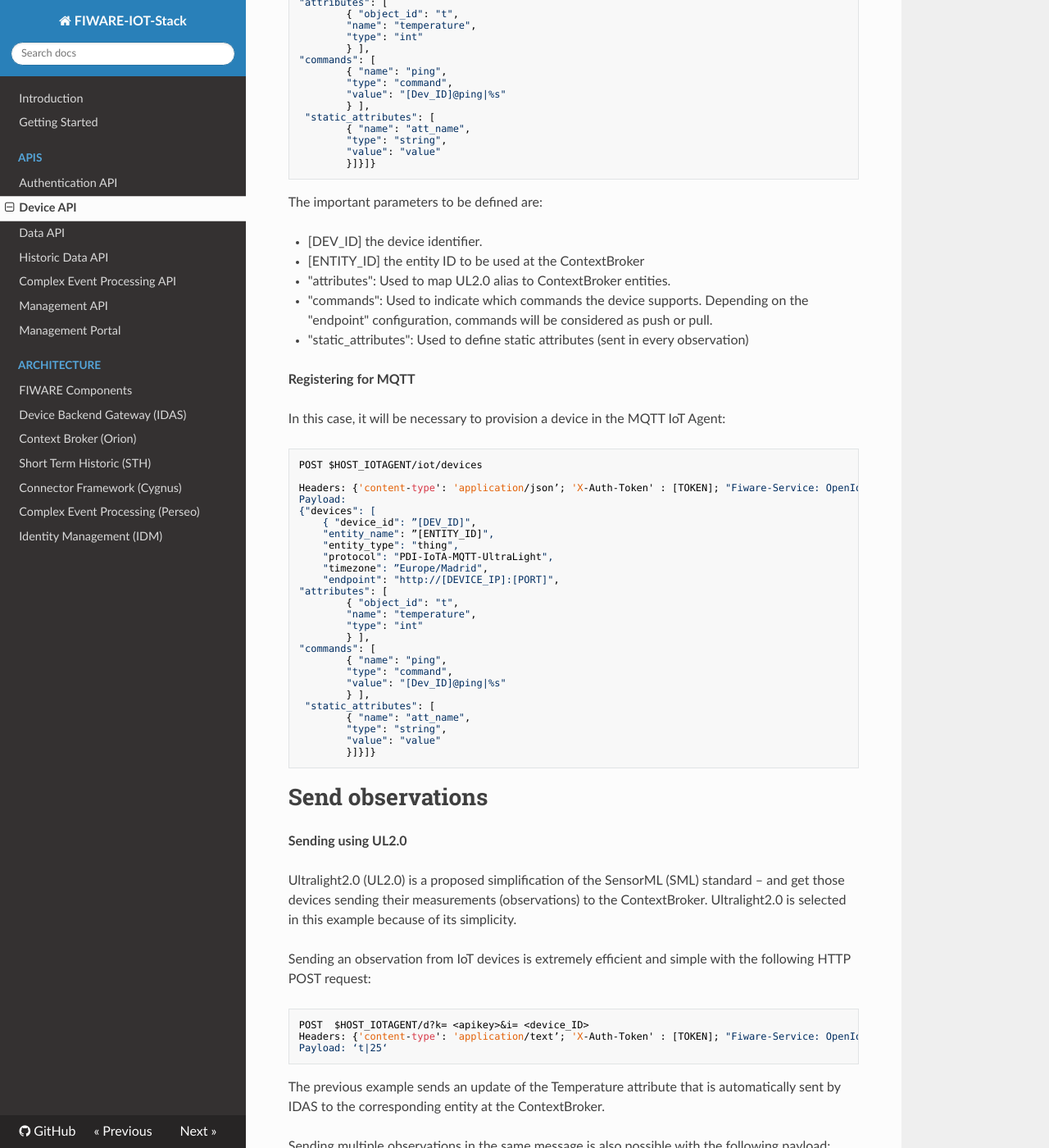
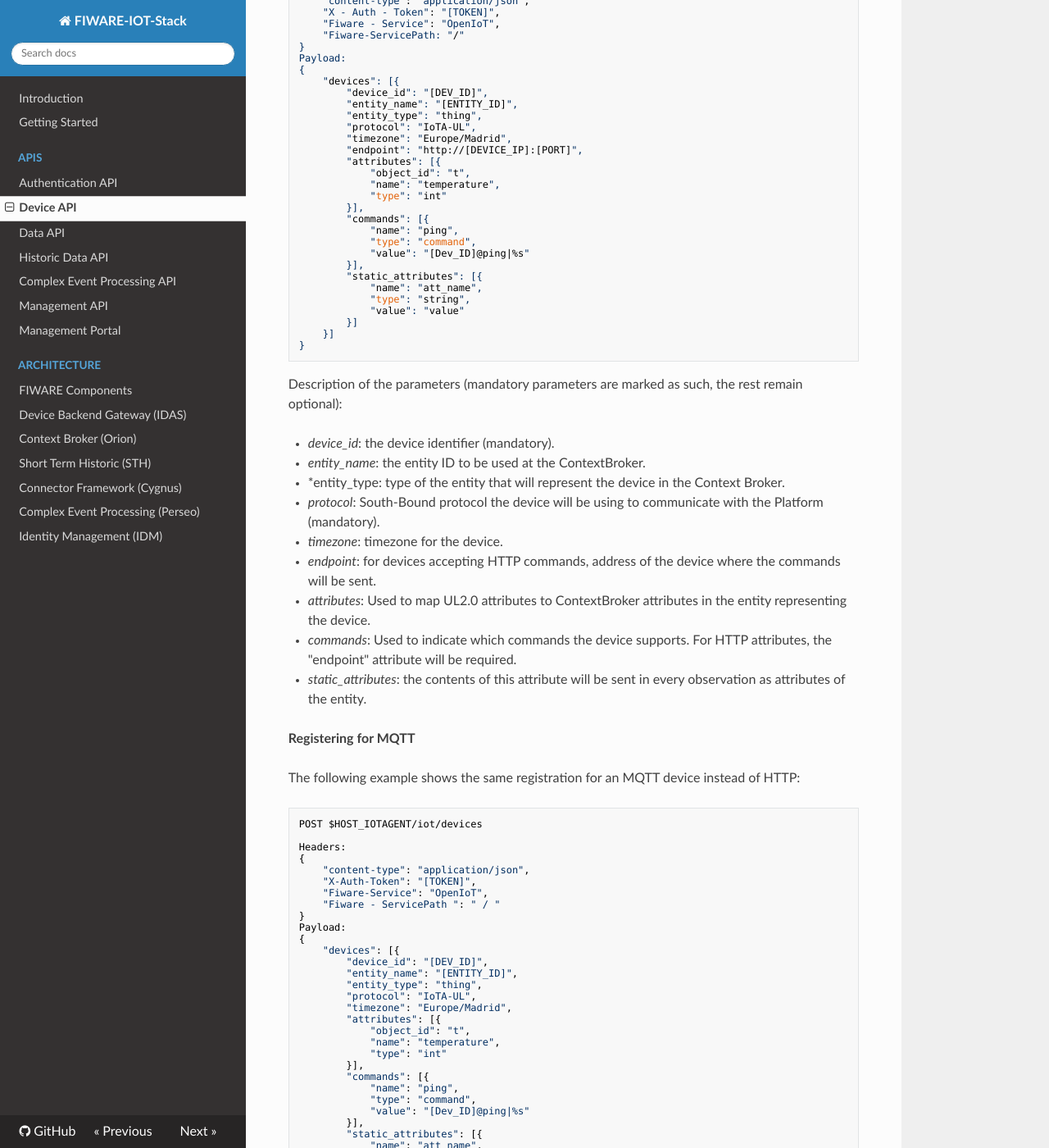
Before and after one commit to telefonicaid/thinking-cities, an MkDocs documentation site: the page built from docs/device_api.md, in a window 1280 px wide and 1400 px high, scrolled down 883 px. Shown: the whole window at 82% size. Built offline with MkDocs 1.6.1, drawn with Linux system fonts in a browser that asks for light colours; nearby versions of some CDN libraries; old or Windows-style settings are respelled for this version of MkDocs; some of the changed text lies outside the part shown.

Commit message:
Update device provisioning requests

````diff
--- a/docs/device_api.md
+++ b/docs/device_api.md
@@ -1,11 +1,18 @@
 
-Device API allows you to:
+In order to send information from the devices to the platform, you can use the IoT Agents. This components
+map South-Bound protocol requests coming from the device to NGSI requests to a Context Broker, that will help you
+mapping your device data to an NGSI Entity and attributes.
+
+The Device API allows you to:
 
 - Register your device to reduce the message footprint and use commands.
 - Send data from the device to the FIWARE IoT Stack
 - Send commands from your application to the device
 
-If you want to quickly connect or simulate virtual devices you may also check FIGWAY, a set of simple python scripts working as a client SDK for any desktop PC, laptop or gateway supporting a python2.7 environment. This way you may skip the steps described below and use the python commands as described in the README.md file available at this [Github repository](https://github.com/telefonicaid/fiware-figway).
+If you want to quickly connect or simulate virtual devices you may also check FIGWAY, a set of simple python scripts
+working as a client SDK for any desktop PC, laptop or gateway supporting a python2.7 environment. This way you may skip
+the steps described below and use the python commands as described in the README.md file available at this [Github
+repository](https://github.com/telefonicaid/fiware-figway).
 
 # Register your IoT device
 
@@ -20,104 +27,148 @@ On this sample a device is registered to send temperature observations using UL2
 ```
 POST $HOST_IOTAGENT/iot/devices
 
-Headers: {'content-type': 'application/json’; 'X-Auth-Token' : [TOKEN]; "Fiware-Service: OpenIoT”; "Fiware-ServicePath: /"}
+Headers:
+{
+	"content-type": "application/json",
+	"X - Auth - Token": "[TOKEN]",
+	"Fiware - Service": "OpenIoT",
+	"Fiware-ServicePath: "/"
+}
 Payload:
-{"devices": [
-	{ "device_id": ”[DEV_ID]",
-  	"entity_name": ”[ENTITY_ID]",
-  	"entity_type": "thing",
- 	"protocol": "PDI-IoTA-UltraLight",
-  	"timezone": ”Europe/Madrid",
-	"endpoint": "http://[DEVICE_IP]:[PORT]",
-"attributes": [
-    	{ "object_id": "t",
-      	"name": "temperature",
-      	"type": "int"
-    	} ],
-"commands": [
-    	{ "name": "ping",
-      	"type": "command",
-      	"value": "[Dev_ID]@ping|%s"
-    	} ],
- "static_attributes": [
-    	{ "name": "att_name",
-      	"type": "string",
-      	"value": "value"
-    	}]}]}
+{
+	"devices": [{
+		"device_id": "[DEV_ID]",
+		"entity_name": "[ENTITY_ID]",
+		"entity_type": "thing",
+		"protocol": "IoTA-UL",
+		"timezone": "Europe/Madrid",
+		"endpoint": "http://[DEVICE_IP]:[PORT]",
+		"attributes": [{
+			"object_id": "t",
+			"name": "temperature",
+			"type": "int"
+		}],
+		"commands": [{
+			"name": "ping",
+			"type": "command",
+			"value": "[Dev_ID]@ping|%s"
+		}],
+		"static_attributes": [{
+			"name": "att_name",
+			"type": "string",
+			"value": "value"
+		}]
+	}]
+}
 ```
 
-The important parameters to be defined are:
+Description of the parameters (mandatory parameters are marked as such, the rest remain optional):
 
-- [DEV_ID] the device identifier.
-- [ENTITY_ID] the entity ID to be used at the ContextBroker
-- "attributes": Used to map UL2.0 alias to ContextBroker entities.
-- "commands": Used to indicate which commands the device supports. Depending on the "endpoint" configuration, commands will be considered as push or pull.
-- "static_attributes": Used to define static attributes (sent in every observation)
+- *device_id*: the device identifier (mandatory).
+- *entity_name*: the entity ID to be used at the ContextBroker.
+- *entity_type: type of the entity that will represent the device in the Context Broker.
+- *protocol*: South-Bound protocol the device will be using to communicate with the Platform (mandatory).
+- *timezone*: timezone for the device.
+- *endpoint*: for devices accepting HTTP commands, address of the device where the commands will be sent.
+- *attributes*: Used to map UL2.0 attributes to ContextBroker attributes in the entity representing the device.
+- *commands*: Used to indicate which commands the device supports. For HTTP attributes, the "endpoint" attribute will
+be required.
+- *static_attributes*: the contents of this attribute will be sent in every observation as attributes of the entity.
 
 **Registering for MQTT**
 
-In this case, it will be necessary to provision a device in the MQTT IoT Agent:
+The following example shows the same registration for an MQTT device instead of HTTP:
 
 ```
 POST $HOST_IOTAGENT/iot/devices
 
-Headers: {'content-type': 'application/json’; 'X-Auth-Token' : [TOKEN]; "Fiware-Service: OpenIoT”; "Fiware-ServicePath: /"}
+Headers:
+{
+	"content-type": "application/json",
+	"X-Auth-Token": "[TOKEN]",
+	"Fiware-Service": "OpenIoT",
+	"Fiware - ServicePath ": " / "
+}
 Payload:
-{"devices": [
-	{ "device_id": ”[DEV_ID]",
-  	"entity_name": ”[ENTITY_ID]",
-  	"entity_type": "thing",
- 	"protocol": "PDI-IoTA-MQTT-UltraLight",
-  	"timezone": ”Europe/Madrid",
-	"endpoint": "http://[DEVICE_IP]:[PORT]",
-"attributes": [
-    	{ "object_id": "t",
-      	"name": "temperature",
-      	"type": "int"
-    	} ],
-"commands": [
-    	{ "name": "ping",
-      	"type": "command",
-      	"value": "[Dev_ID]@ping|%s"
-    	} ],
- "static_attributes": [
-    	{ "name": "att_name",
-      	"type": "string",
-      	"value": "value"
-    	}]}]}
+{
+	"devices": [{
+		"device_id": "[DEV_ID]",
+		"entity_name": "[ENTITY_ID]",
+		"entity_type": "thing",
+		"protocol": "IoTA-UL",
+		"timezone": "Europe/Madrid",
+		"attributes": [{
+			"object_id": "t",
+			"name": "temperature",
+			"type": "int"
+		}],
+		"commands": [{
+			"name": "ping",
+			"type": "command",
+			"value": "[Dev_ID]@ping|%s"
+		}],
+		"static_attributes": [{
+			"name": "att_name",
+			"type": "string",
+			"value": "value"
+		}]
+	}]
+}
 ```
+
+The example shows that the only difference between both provisionings is the presence or absence of an "endpoint" attribute.
+For devices that won't be receiving commands, the later provisioning request will be valid for both transport protocols.
 
 # Send observations
 
 **Sending using UL2.0**
 
-Ultralight2.0 (UL2.0) is a proposed simplification of the SensorML (SML) standard – and get those devices sending  their measurements (observations) to the ContextBroker. Ultralight2.0 is selected in this example because of its simplicity.
+Ultralight2.0 (UL2.0) is a proposed simplification of the SensorML (SML) standard – and will be used to send device
+measurements (observations) to the ContextBroker. Ultralight2.0 is selected in this example because of its simplicity.
 
-Sending an observation from IoT devices is extremely efficient and simple with the following HTTP POST request:
+Sending an observation from IoT devices is simple with the following HTTP POST request:
 
 ```
-POST  $HOST_IOTAGENT/d?k= <apikey>&i= <device_ID>
-Headers: {'content-type': 'application/text’; 'X-Auth-Token' : [TOKEN]; "Fiware-Service: OpenIoT”; "Fiware-ServicePath: /"}
+POST  $HOST_IOTAGENT/d?k=<apikey>&i=<device_ID>
+Headers:
+{
+	"content-type": "text/plain"
+}
 Payload: ‘t|25‘
 ```
 
-The previous example sends an update of the Temperature attribute that is automatically sent by IDAS to the corresponding entity at the ContextBroker.
+The previous example sends an update of the Temperature attribute that is automatically sent by the IoT Agent to the
+corresponding entity at the ContextBroker.
+
+Multiple measures for a single observation can be sent, sepparating the values with pipes:
+```
+POST  $HOST_IOTAGENT/d?k=<apikey>&i=<device_ID>
+Headers:
+{
+	"content-type": "text/plain"
+}
+Payload: ‘t|25|h|42|l|1299‘
+```
+This request will generate a single update request to the Context Broker with three attributes, one corresponding to
+each measure.
 
 Sending multiple observations in the same message is also possible with the following payload:
-
 ```
-//“alias1|value1#alias2|value2#alias3|value3...”
-POST  $HOST_IOTAGENT/d?k= <apikey>&i= <device_ID>
-Headers: {'content-type': 'application/text’; 'X-Auth-Token' : [TOKEN]; "Fiware-Service: OpenIoT”; "Fiware-ServicePath: /"}
+POST  $HOST_IOTAGENT/d?k=<apikey>&i=<device_ID>
+Headers:
+{
+	"content-type": "text/plain"
+}
 Payload: ‘t|23#h|80#l|95#m|Quiet‘
 ```
+This request will generate four requests to the Context Broker, each one reporting a different value.
 
 Finally, after connecting your IoT devices this way you (or any other developer with the right access permissions) should be able to use the Data API to read the NGSI entity assigned to your device or see the data on the Management Portal.
 
 
 **Sending using MQTT**
 
-Devices (once provisioned under a service) can publish MQTT messages to the IoTAgent. Those messages contain one piece of information each. That means that one message will be translated into one single entity on the ContexBroker domain. The information can be typically sensors' measures.
+Devices (once provisioned under a service) can publish MQTT messages to the IoTAgent. Those messages contain one piece of information each. That means that one message will be translated into one single entity on the ContexBroker domain. The information can be typically sensors" measures.
 
 This is the topic hierarchy that has to be used by devices:
 
@@ -127,9 +178,9 @@ This is the topic hierarchy that has to be used by devices:
 
 Where:
 
--  ''api-key'': this is a unique value per service. It is provided through the provisioning API.
--  ''device-id'': this is typically a sensor id, it has to be unique per “api-key”.
-- ''type'': it is the actual phenomenon being measured, for example: temperature, pressure, etc… this is the name of the attribute being published on ContextBroker.
+-  ""api-key"": this is a unique value per service. It is provided through the provisioning API.
+-  ""device-id"": this is typically a sensor id, it has to be unique per “api-key”.
+- ""type"": it is the actual phenomenon being measured, for example: temperature, pressure, etc… this is the name of the attribute being published on ContextBroker.
 
 Example:
 
@@ -169,7 +220,7 @@ For a device working in the polling mode to receive commands, the full pending q
 
 ```
 GET  $HOST_IOTAGENT/d?k=<apikey>&i=<device_ID>
-Headers: {'content-type': 'application/text’; 'X-Auth-Token' : [TOKEN]; "Fiware-Service: OpenIoT”; "Fiware-ServicePath: /"}
+Headers: {"content-type": "application/text’; "X-Auth-Token" : [TOKEN]; "Fiware-Service: OpenIoT"; "Fiware-ServicePath: /"}
 http://130.206.80.40:5371/iot/d?k=[APIKEY]&i=[DEV_ID]
 
 ```
````
Also changed, not shown: 1 other file.
